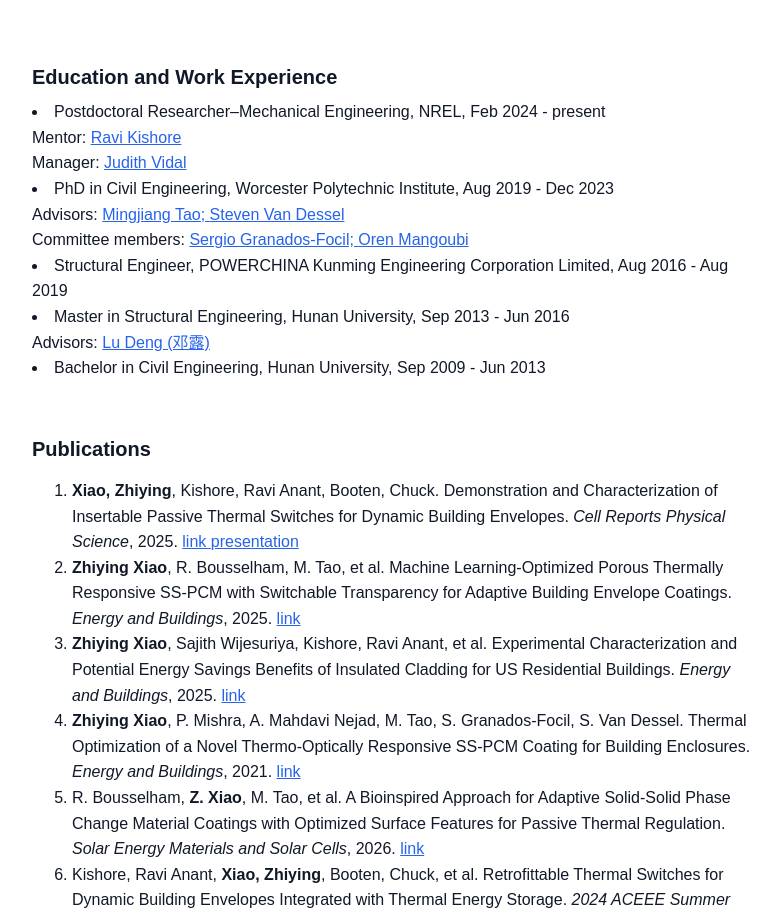
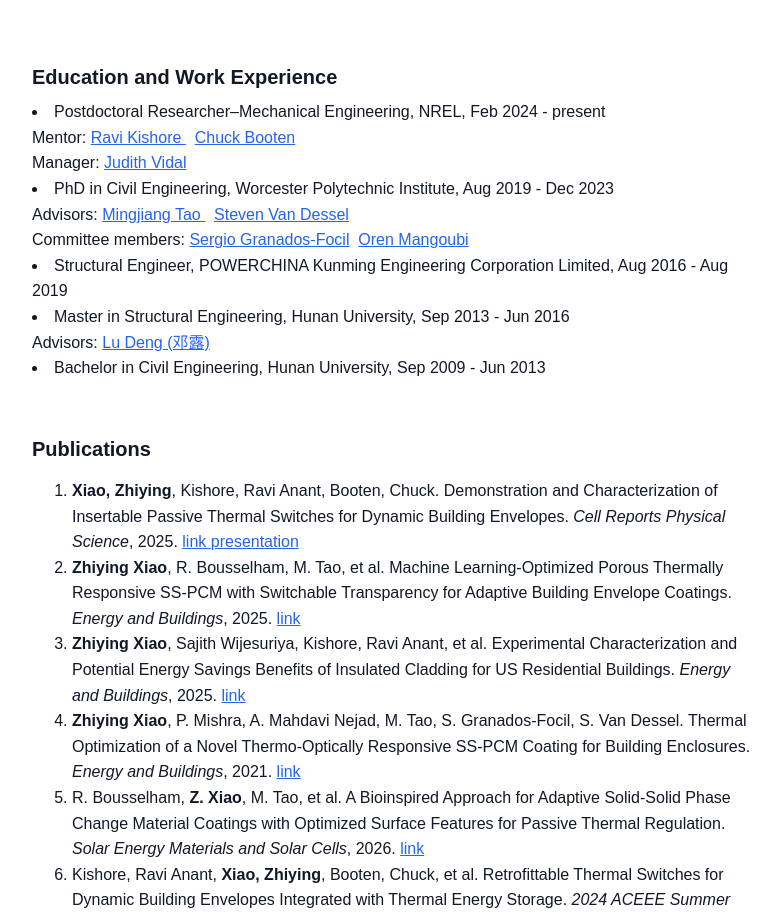
Before and after one commit to iefnxtdm/iefnxtdm.github.io, a plain HTML site: page index.html in a window 1280 px wide. Shown: the part 1880-2797 px from the top of the page, without its empty margins (421-1201 px from the left). Drawn offline with Linux system fonts and the light colour scheme.

Commit message:
Update index.html

```diff
--- a/index.html
+++ b/index.html
@@ -132,16 +132,17 @@
       <section class="card">
         <h2>Education and Work Experience</h2>
             <li>Postdoctoral Researcher–Mechanical Engineering, NREL, Feb 2024 ‑ present</li>
-                Mentor: <a href="https://research-hub.nrel.gov/en/persons/ravi-kishore/" target="_blank" rel="noopener noreferrer"> Ravi Kishore  </a><br>
+                Mentor: <a href="https://research-hub.nrel.gov/en/persons/ravi-kishore/" target="_blank" rel="noopener noreferrer"> Ravi Kishore </a>&nbsp;
+                       <a href="https://research-hub.nrel.gov/en/persons/chuck-booten/" target="_blank" rel="noopener noreferrer"> Chuck Booten </a> <br>
                 Manager: <a href="https://research-hub.nrel.gov/en/persons/judith-vidal/" target="_blank" rel="noopener noreferrer"> Judith Vidal </a>
             <li>PhD in Civil Engineering, Worcester Polytechnic Institute, Aug 2019 ‑ Dec 2023</li>
-                Advisors: <a href="https://www.wpi.edu/people/faculty/taomj" target="_blank" rel="noopener noreferrer"> Mingjiang Tao; </a>
+                Advisors: <a href="https://www.wpi.edu/people/faculty/taomj" target="_blank" rel="noopener noreferrer"> Mingjiang Tao </a>&nbsp;
                           <a href="https://www.wpi.edu/people/faculty/svandessel/" target="_blank" rel="noopener noreferrer"> Steven Van Dessel  </a> <br>
-                Committee members: <a href="https://www.clarku.edu/faculty/profiles/sergio-granados-focil/" target="_blank" rel="noopener noreferrer"> Sergio Granados-Focil; </a>
+                Committee members: <a href="https://www.clarku.edu/faculty/profiles/sergio-granados-focil/" target="_blank" rel="noopener noreferrer"> Sergio Granados-Focil</a>&nbsp;
                                     <a href="https://www.wpi.edu/people/faculty/omangoubi" target="_blank" rel="noopener noreferrer"> Oren Mangoubi </a>
             <li>Structural Engineer, POWERCHINA Kunming Engineering Corporation Limited, Aug 2016 ‑ Aug 2019</li>
             <li>Master in Structural Engineering, Hunan University, Sep 2013 ‑ Jun 2016</li>
-                 Advisors: <a href="https://www.wpi.edu/people/faculty/taomj" target="_blank" rel="noopener noreferrer"> Lu Deng (邓露) </a>
+                 Advisors: <a href="https://ngcee.hnu.edu.cn/szdw/dsdw/xnbssds/znjz/dl.htm" target="_blank" rel="noopener noreferrer"> Lu Deng (邓露) </a>
             <li>Bachelor in Civil Engineering, Hunan University, Sep 2009 ‑ Jun 2013</li>
      </section>
       <!-- Publication -->
```
